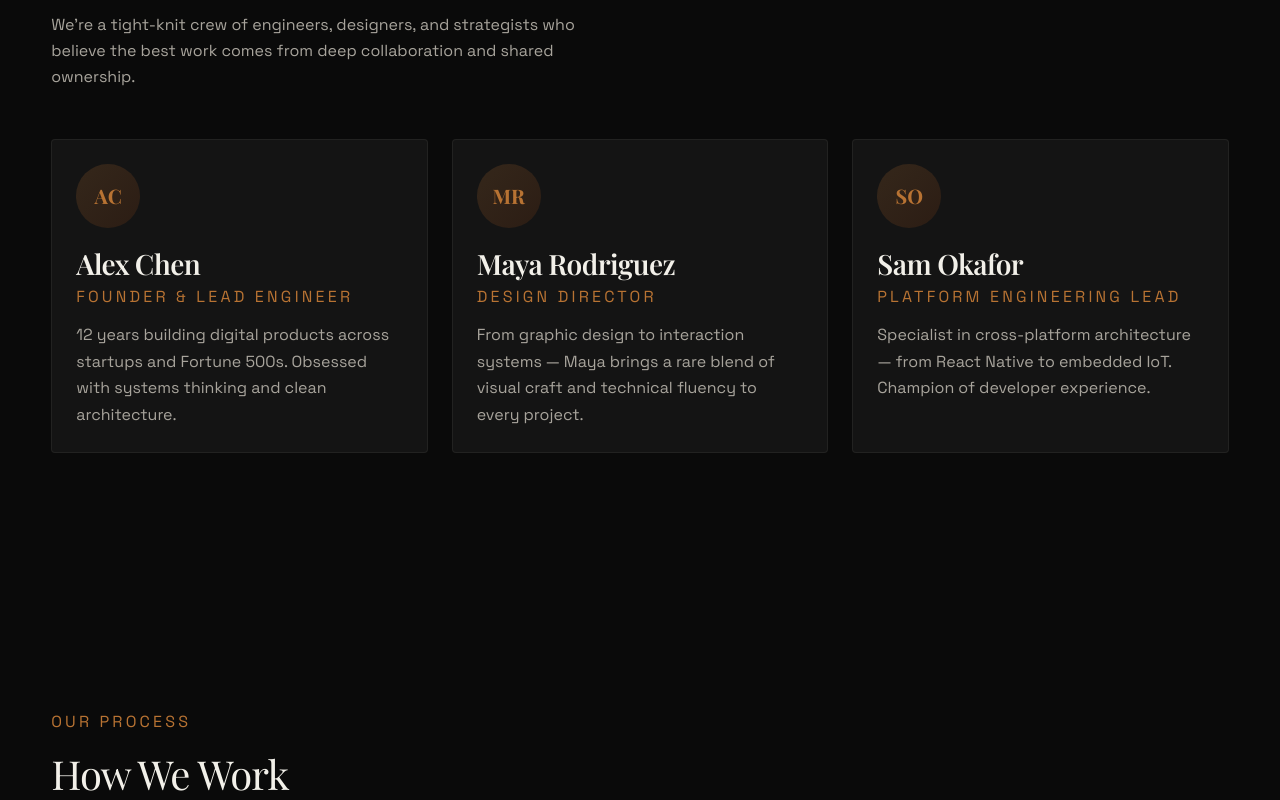
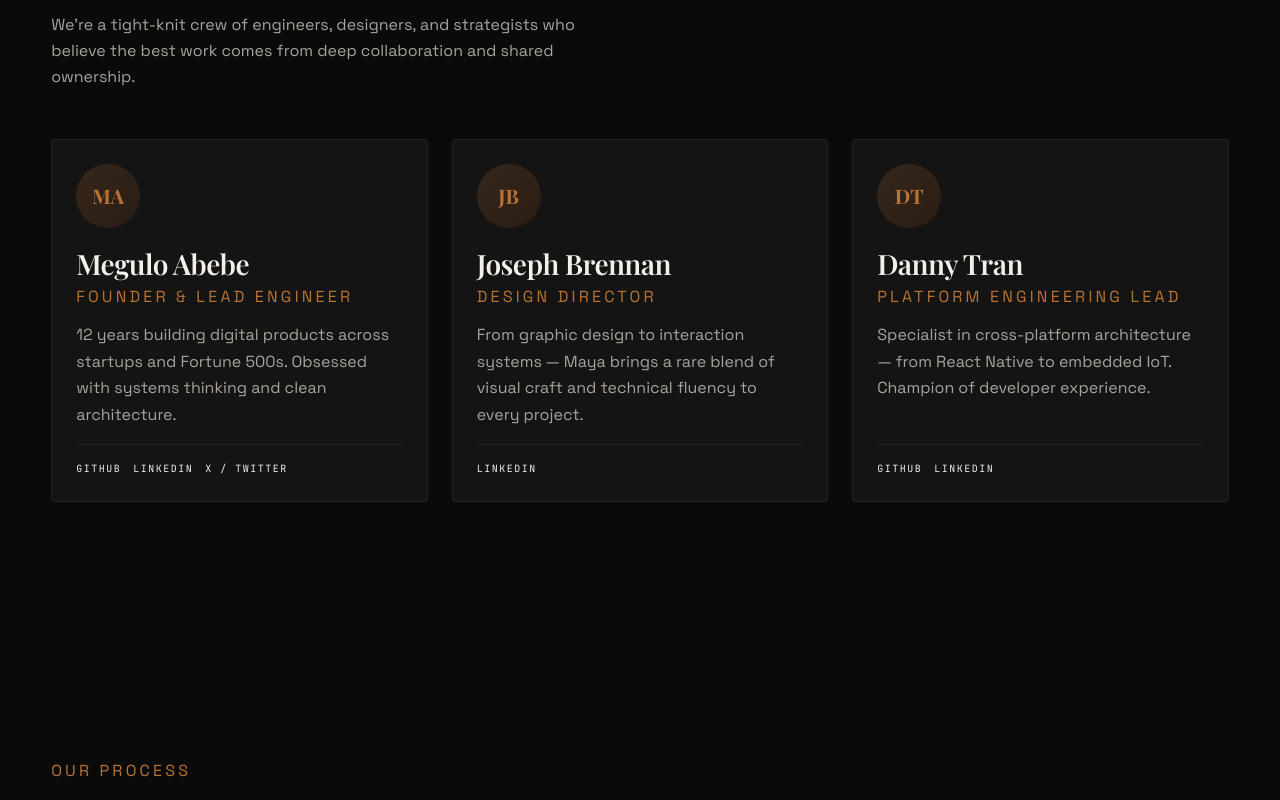
Before and after one commit to megulo25/calicoding-portfolio-website, a Next.js app: page /about in a window 1280 px wide. Shown: the part 1580-2380 px from the top of the page. Built offline with nearby package versions, Linux system fonts and the light colour scheme.

Commit message:
Add team member data and update About page to display headshots and social links

```diff
--- a/src/app/(routes)/about/page.tsx
+++ b/src/app/(routes)/about/page.tsx
@@ -1,5 +1,7 @@
 import type { Metadata } from "next"
+import Image from "next/image"
 import Link from "next/link"
+import { TEAM } from "@/data/team"
 import { Container } from "@/components/ui/container"
 import { ParallaxLayer } from "@/components/ui/parallax-layer"
 import { ScrollReveal } from "@/components/ui/scroll-reveal"
@@ -53,23 +55,7 @@ const PROCESS = [
   },
 ] as const
 
-const TEAM = [
-  {
-    name: "Alex Chen",
-    role: "Founder & Lead Engineer",
-    bio: "12 years building digital products across startups and Fortune 500s. Obsessed with systems thinking and clean architecture.",
-  },
-  {
-    name: "Maya Rodriguez",
-    role: "Design Director",
-    bio: "From graphic design to interaction systems — Maya brings a rare blend of visual craft and technical fluency to every project.",
-  },
-  {
-    name: "Sam Okafor",
-    role: "Platform Engineering Lead",
-    bio: "Specialist in cross-platform architecture — from React Native to embedded IoT. Champion of developer experience.",
-  },
-] as const
+// TEAM data is imported from @/data/team
 
 const CAPABILITIES = [
   { label: "React / Next.js", category: "Web" },
@@ -180,12 +166,24 @@ export default function AboutPage() {
             {TEAM.map((member, i) => (
               <ScrollReveal key={member.name} delay={0.15 + i * 0.1}>
                 <div className="group flex h-full flex-col rounded-[var(--radius-md)] border border-canvas/6 bg-obsidian-light p-6 transition-colors duration-300 hover:border-copper/20">
-                  {/* Avatar placeholder */}
-                  <div className="mb-5 flex h-16 w-16 items-center justify-center rounded-full bg-gradient-to-br from-copper/20 to-safety-orange/10">
-                    <span className="font-headline text-xl font-bold text-copper">
-                      {member.name.split(" ").map((n) => n[0]).join("")}
-                    </span>
-                  </div>
+                  {/* Headshot or fallback avatar */}
+                  {member.headshot ? (
+                    <div className="relative mb-5 h-16 w-16 overflow-hidden rounded-full">
+                      <Image
+                        src={member.headshot}
+                        alt={`${member.name} headshot`}
+                        fill
+                        className="object-cover"
+                        sizes="64px"
+                      />
+                    </div>
+                  ) : (
+                    <div className="mb-5 flex h-16 w-16 items-center justify-center rounded-full bg-gradient-to-br from-copper/20 to-safety-orange/10">
+                      <span className="font-headline text-xl font-bold text-copper">
+                        {member.name.split(" ").map((n) => n[0]).join("")}
+                      </span>
+                    </div>
+                  )}
                   <h3 className="text-base font-semibold">{member.name}</h3>
                   <p className="mt-1 font-mono text-[0.625rem] uppercase tracking-[0.2em] text-copper">
                     {member.role}
@@ -193,6 +191,23 @@ export default function AboutPage() {
                   <p className="mt-3 flex-1 text-sm leading-relaxed text-canvas-dim">
                     {member.bio}
                   </p>
+                  {/* Social links */}
+                  {member.socials && member.socials.length > 0 && (
+                    <div className="mt-4 flex gap-3 border-t border-canvas/6 pt-4">
+                      {member.socials.map((social) => (
+                        <a
+                          key={social.platform}
+                          href={social.url}
+                          target="_blank"
+                          rel="noopener noreferrer"
+                          className="font-mono text-[0.625rem] uppercase tracking-[0.15em] text-canvas-dim transition-colors duration-200 hover:text-copper"
+                          aria-label={`${member.name} on ${social.label}`}
+                        >
+                          {social.label}
+                        </a>
+                      ))}
+                    </div>
+                  )}
                 </div>
               </ScrollReveal>
             ))}
--- /dev/null
+++ b/src/data/team.ts
@@ -0,0 +1,45 @@
+import type { TeamMember } from "@/types"
+
+// =============================================================================
+// Foundry Tech — Team Member Data
+//
+// Single source of truth for team / staff information displayed on the About
+// page (and anywhere else team data is needed).
+//
+// Headshot images should be placed in /public/images/team/ and referenced by
+// their path relative to /public (e.g. "/images/team/alex-chen.jpg").
+// Set `headshot` to `null` to fall back to a gradient-initials avatar.
+// =============================================================================
+
+export const TEAM: readonly TeamMember[] = [
+  {
+    name: "Megulo Abebe",
+    role: "Founder & Lead Engineer",
+    bio: "12 years building digital products across startups and Fortune 500s. Obsessed with systems thinking and clean architecture.",
+    headshot: null,
+    socials: [
+      { platform: "GitHub", url: "https://github.com/alexchen", label: "GitHub" },
+      { platform: "LinkedIn", url: "https://linkedin.com/in/alexchen", label: "LinkedIn" },
+      { platform: "X", url: "https://x.com/alexchen", label: "X / Twitter" },
+    ],
+  },
+  {
+    name: "Joseph Brennan",
+    role: "Design Director",
+    bio: "From graphic design to interaction systems — Maya brings a rare blend of visual craft and technical fluency to every project.",
+    headshot: null,
+    socials: [
+      { platform: "LinkedIn", url: "https://linkedin.com/in/mayarodriguez", label: "LinkedIn" },
+    ],
+  },
+  {
+    name: "Danny Tran",
+    role: "Platform Engineering Lead",
+    bio: "Specialist in cross-platform architecture — from React Native to embedded IoT. Champion of developer experience.",
+    headshot: null,
+    socials: [
+      { platform: "GitHub", url: "https://github.com/samokafor", label: "GitHub" },
+      { platform: "LinkedIn", url: "https://linkedin.com/in/samokafor", label: "LinkedIn" },
+    ],
+  },
+] as const
```
Also changed, not shown: 1 other file (tests, documents, lock files or other folders).
